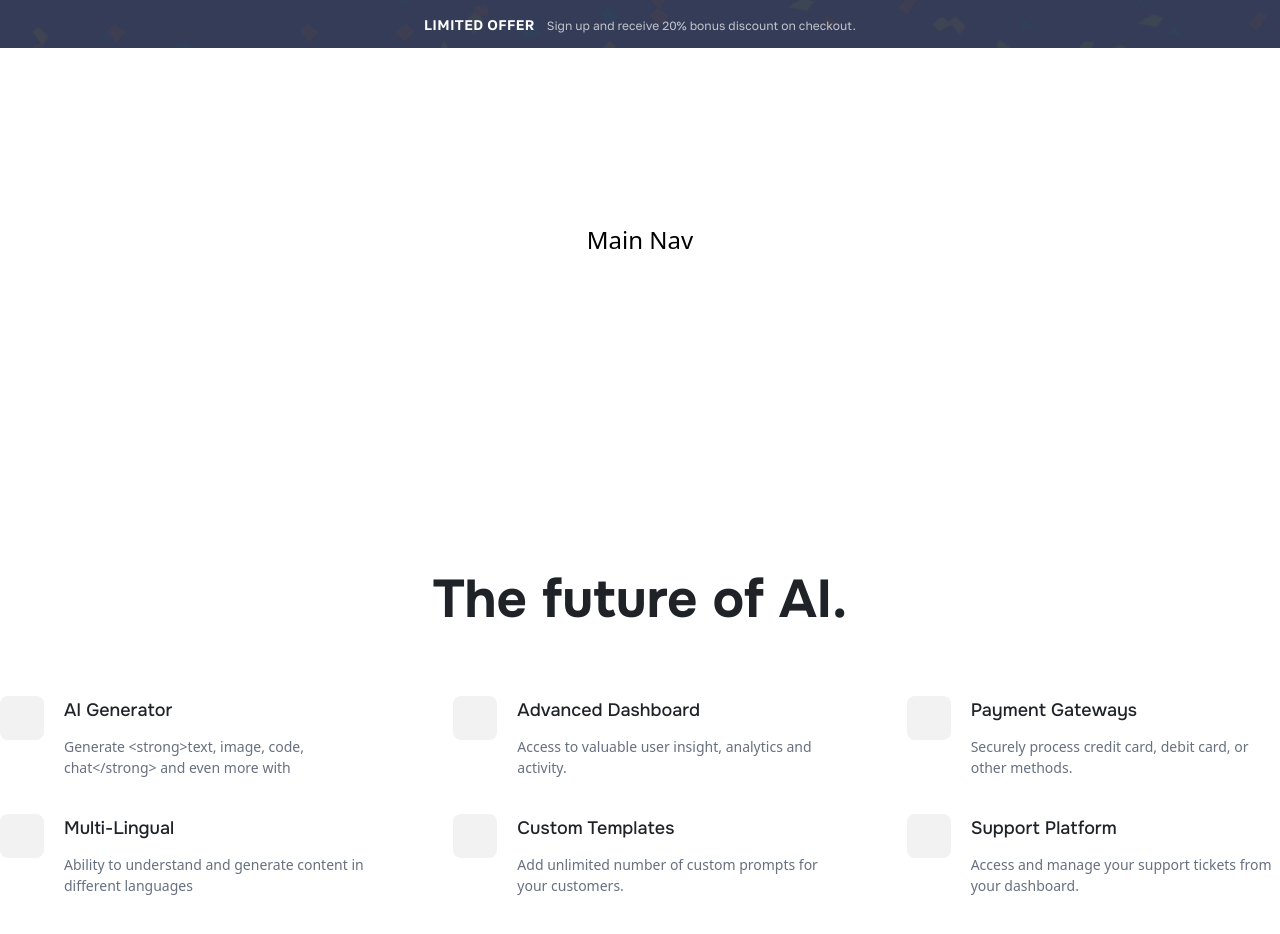
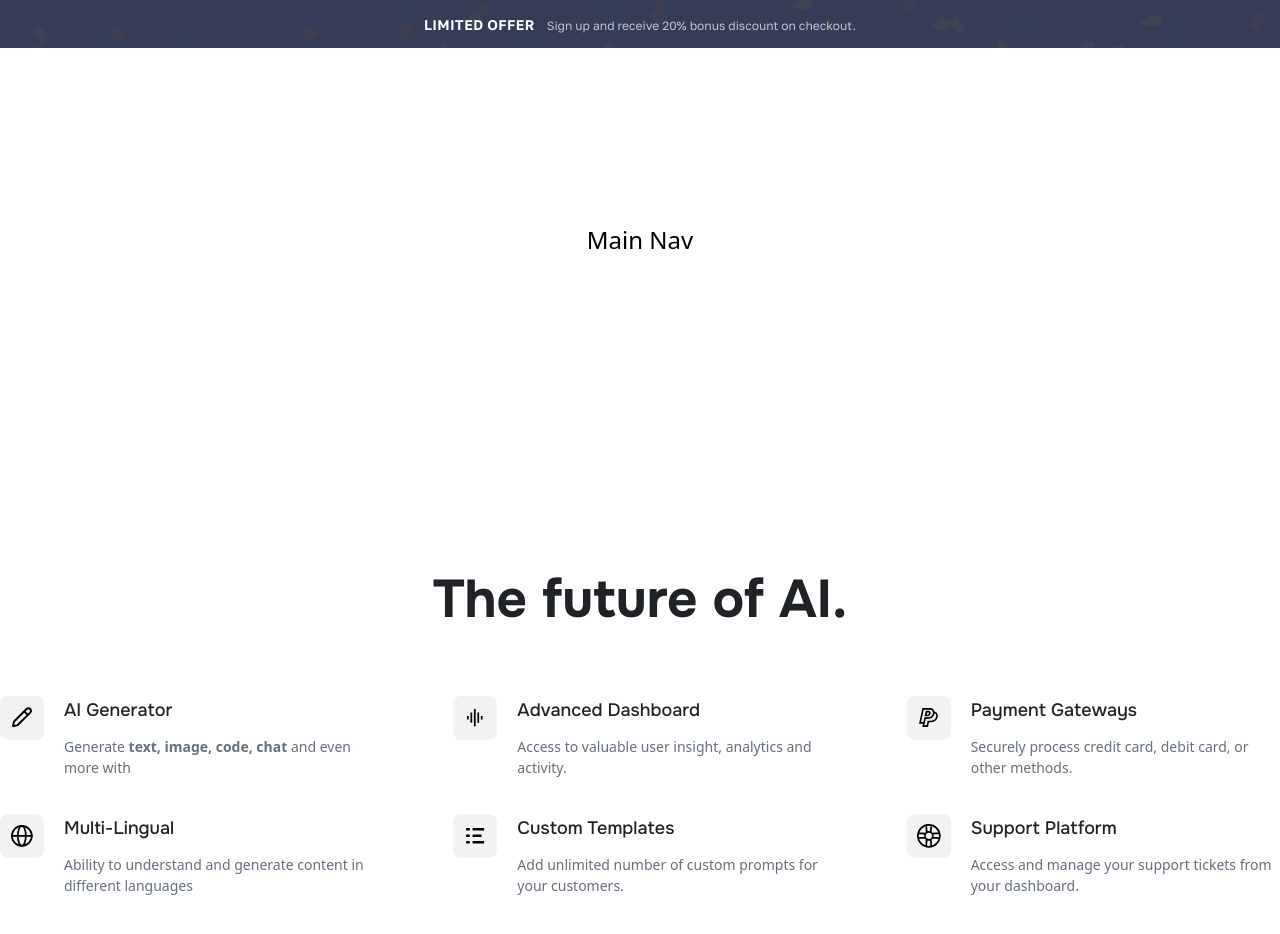
Before and after one commit to md-yasin-miah/magic-ai, a React (Vite) app: page / in a window 1280 px wide. Shown: the top 934 px of the page. Built offline with nearby package versions, Linux system fonts and the light colour scheme.

Commit message:
Future AI Done :octocat:

```diff
--- a/src/Pages/Home/FutureOfAI/FutureOfAI.jsx
+++ b/src/Pages/Home/FutureOfAI/FutureOfAI.jsx
@@ -1,4 +1,6 @@
+import PropTypes from "prop-types";
 import { FutureOfAIData } from "../../../utils/mock/mockData";
+const SvgIconWrapper = ({ IconComponent }) => <IconComponent />;
 
 const FutureOfAI = () => {
     return (
@@ -13,11 +15,11 @@ const FutureOfAI = () => {
                         {FutureOfAIData?.map((item) => (
                             <div className='group flex gap-5' key={item?.id}>
                                 <div className='grid place-items-center shrink-0 w-11 h-11 rounded-lg bg-[#F2F2F2] text-heading-foreground transition-all group-hover:scale-125 group-hover:shadow-xl group-hover:bg-black group-hover:text-white'>
-                                    {item?.svgIcon}
+                                    <SvgIconWrapper IconComponent={item?.svgIcon} />
                                 </div>
                                 <div className='relative shrink'>
                                     <h4 className='mb-3 font-onest text-lg text-headingForeground font-medium'>{item?.title}</h4>
-                                    <p className="text-[14px] text-lightGray">{item?.description}</p>
+                                    <p className="text-[14px] text-lightGray" dangerouslySetInnerHTML={{ __html: item.description }}></p>
                                 </div>
                             </div>
                         ))}
@@ -28,4 +30,8 @@ const FutureOfAI = () => {
     );
 };
 
+SvgIconWrapper.propTypes = {
+    IconComponent: PropTypes.elementType.isRequired
+};
+
 export default FutureOfAI;
```
